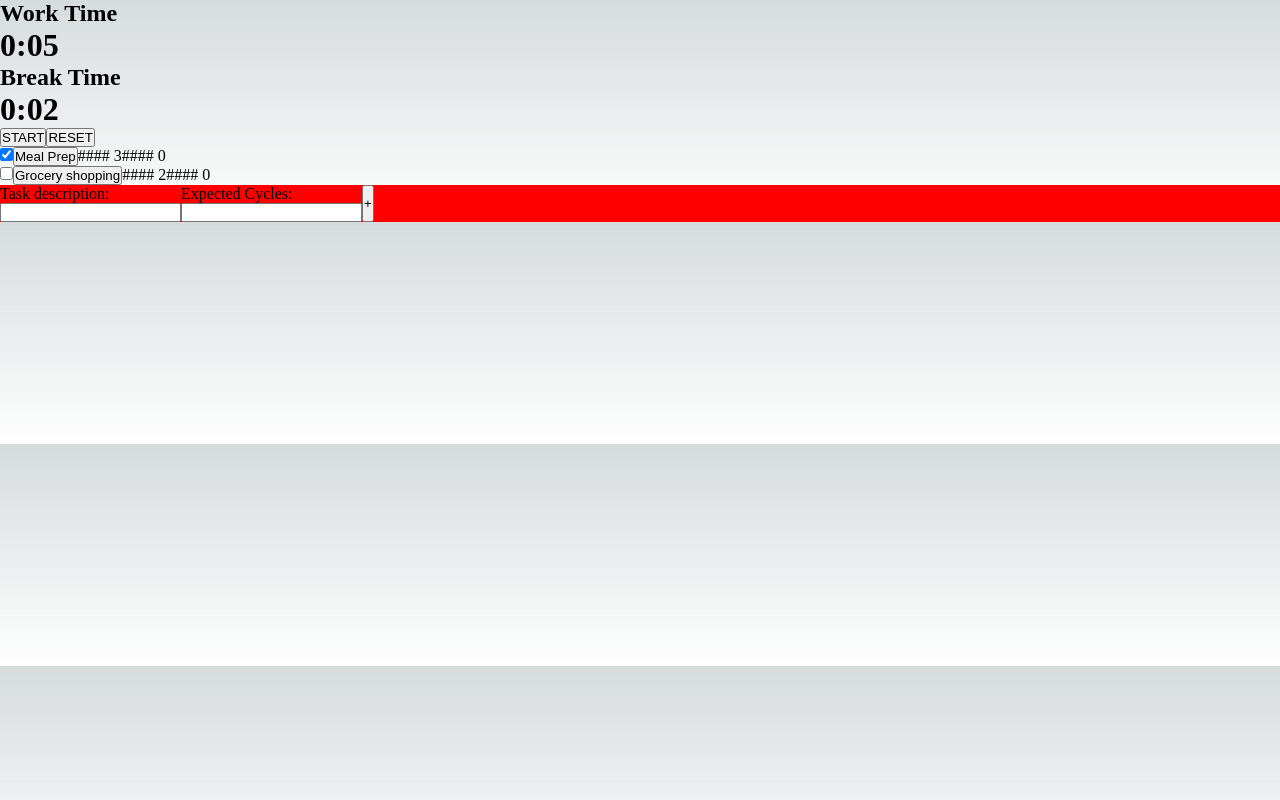
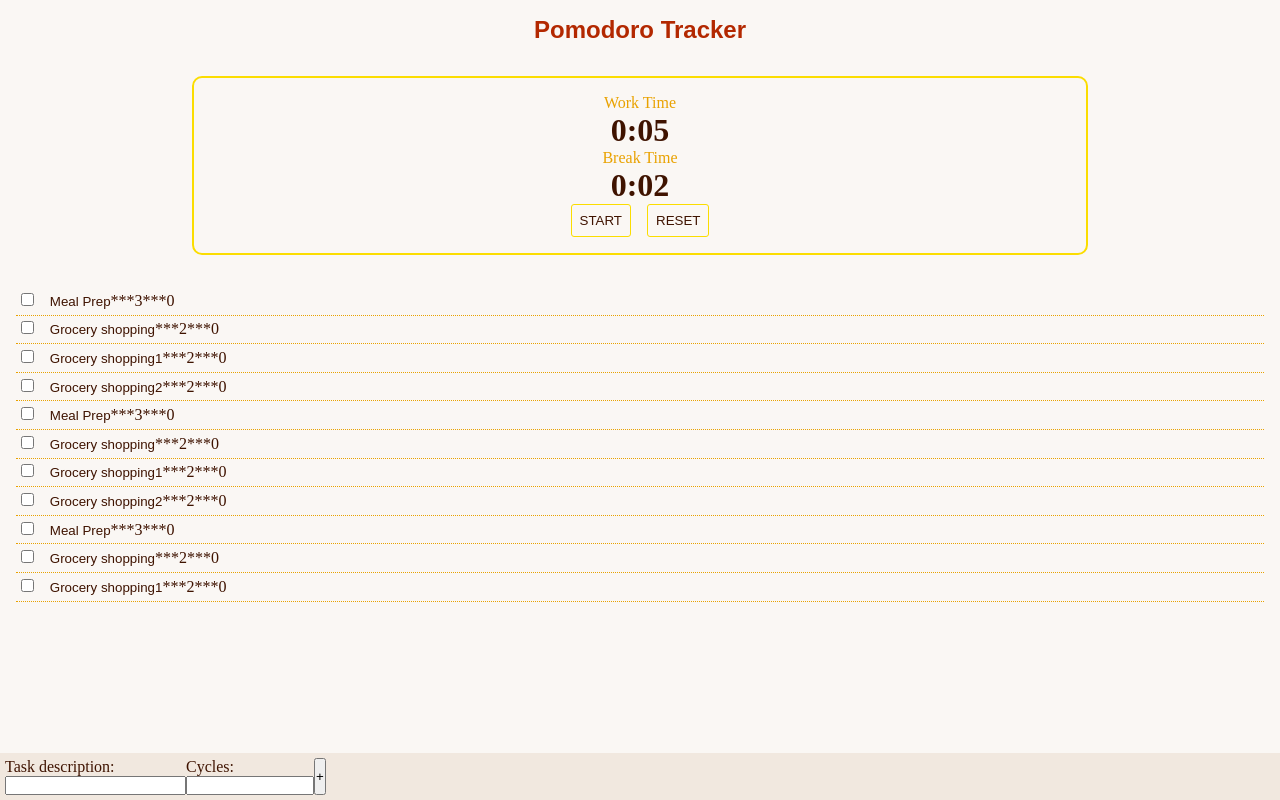
Before and after one commit to carocodingk/PomodoroTracker, a Next.js app: page / in a window 1280 px wide. Built offline with nearby package versions, Linux system fonts and the light colour scheme.

Commit message:
Added styling and layout set up

```diff
--- a/src/pages/index.js
+++ b/src/pages/index.js
@@ -3,8 +3,38 @@ import { useEffect, useState } from "react";
 // Initial values
 const workTime = 5;
 const breakTime = 2;
-const initialTasks = [{key: 0, taskName: 'Meal Prep', expectedCycles: 3, actualTime: 0, finished: true},
-                      {key: 1, taskName: 'Grocery shopping', expectedCycles: 2, actualTime: 0, finished: false} ];
+const initialTasks = [{key: 0, taskName: 'Meal Prep', expectedCycles: 3, actualTime: 0, finished: false},
+                      {key: 1, taskName: 'Grocery shopping', expectedCycles: 2, actualTime: 0, finished: false},
+                      {key: 2, taskName: 'Grocery shopping1', expectedCycles: 2, actualTime: 0, finished: false},
+                      {key: 3, taskName: 'Grocery shopping2', expectedCycles: 2, actualTime: 0, finished: false},
+                      {key: 0, taskName: 'Meal Prep', expectedCycles: 3, actualTime: 0, finished: false},
+                      {key: 1, taskName: 'Grocery shopping', expectedCycles: 2, actualTime: 0, finished: false},
+                      {key: 2, taskName: 'Grocery shopping1', expectedCycles: 2, actualTime: 0, finished: false},
+                      {key: 3, taskName: 'Grocery shopping2', expectedCycles: 2, actualTime: 0, finished: false} ,
+                      {key: 0, taskName: 'Meal Prep', expectedCycles: 3, actualTime: 0, finished: false},
+                      {key: 1, taskName: 'Grocery shopping', expectedCycles: 2, actualTime: 0, finished: false},
+                      {key: 2, taskName: 'Grocery shopping1', expectedCycles: 2, actualTime: 0, finished: false},
+                      {key: 3, taskName: 'Grocery shopping2', expectedCycles: 2, actualTime: 0, finished: false}  ,
+                      {key: 0, taskName: 'Meal Prep', expectedCycles: 3, actualTime: 0, finished: false},
+                      {key: 1, taskName: 'Grocery shopping', expectedCycles: 2, actualTime: 0, finished: false},
+                      {key: 2, taskName: 'Grocery shopping1', expectedCycles: 2, actualTime: 0, finished: false},
+                      {key: 3, taskName: 'Grocery shopping2', expectedCycles: 2, actualTime: 0, finished: false}  ,
+                      {key: 0, taskName: 'Meal Prep', expectedCycles: 3, actualTime: 0, finished: false},
+                      {key: 1, taskName: 'Grocery shopping', expectedCycles: 2, actualTime: 0, finished: false},
+                      {key: 2, taskName: 'Grocery shopping1', expectedCycles: 2, actualTime: 0, finished: false},
+                      {key: 3, taskName: 'Grocery shopping2', expectedCycles: 2, actualTime: 0, finished: false}  ,
+                      {key: 0, taskName: 'Meal Prep', expectedCycles: 3, actualTime: 0, finished: false},
+                      {key: 1, taskName: 'Grocery shopping', expectedCycles: 2, actualTime: 0, finished: false},
+                      {key: 2, taskName: 'Grocery shopping1', expectedCycles: 2, actualTime: 0, finished: false},
+                      {key: 3, taskName: 'Grocery shopping2', expectedCycles: 2, actualTime: 0, finished: false}  ,
+                      {key: 0, taskName: 'Meal Prep', expectedCycles: 3, actualTime: 0, finished: false},
+                      {key: 1, taskName: 'Grocery shopping', expectedCycles: 2, actualTime: 0, finished: false},
+                      {key: 2, taskName: 'Grocery shopping1', expectedCycles: 2, actualTime: 0, finished: false},
+                      {key: 3, taskName: 'Grocery shopping2', expectedCycles: 2, actualTime: 0, finished: false}  ,
+                      {key: 0, taskName: 'Meal Prep', expectedCycles: 3, actualTime: 0, finished: false},
+                      {key: 1, taskName: 'Grocery shopping', expectedCycles: 2, actualTime: 0, finished: false},
+                      {key: 2, taskName: 'Grocery shopping1', expectedCycles: 2, actualTime: 0, finished: false},
+                      {key: 3, taskName: 'Grocery shopping2', expectedCycles: 2, actualTime: 0, finished: false}      ];
 
 function PomodoroTimer({taskInProgress, setCycleComplete, checkedTask}){
   const [workTimer, setWorkTimer] = useState(workTime);
@@ -69,19 +99,33 @@ function PomodoroTimer({taskInProgress, setCycleComplete, checkedTask}){
   const minutesB = Math.floor(breakTimer / 60)
 
   return(
-    <div>
+    <div className="yellowBox">
       <div>
         <div>
-          <h2>Work Time</h2>
-          <h1>{minutesW}:{secondsW < 10? `0${secondsW}` : secondsW}</h1>
+          <p className="orange centerText">Work Time</p>
+          <p className="centerText brown font1">{minutesW}:{secondsW < 10? `0${secondsW}` : secondsW}</p>
         </div>
         <div>
-          <h2>Break Time</h2>
-          <h1>{minutesB}:{secondsB < 10? `0${secondsB}` : secondsB}</h1>
+          <p className="orange centerText">Break Time</p>
+          <p className="centerText brown font1">{minutesB}:{secondsB < 10? `0${secondsB}` : secondsB}</p>
         </div>
-        <div>
-          <input type="button" value={workTimerRun || breakTimerRun? 'PAUSE':'START'} onClick={() => startTimer(taskInProgress)} />
-          <input type="button" value='RESET' onClick={() => resetTimer()} />
+        <div className="centerMargin">
+        <div className="flexBox flexJustifyCenter">
+          <input className="lightBackground timerButton brown"
+            type="button"
+            value={workTimerRun || breakTimerRun? 'PAUSE':'START'}
+            onClick={() =>
+              startTimer(taskInProgress)
+            }
+          />
+          <input className="lightBackground timerButton brown"
+            type="button"
+            value='RESET'
+            onClick={() =>
+              resetTimer()
+            }
+          />
+        </div>
         </div>
       </div>
     </div>
@@ -89,7 +133,7 @@ function PomodoroTimer({taskInProgress, setCycleComplete, checkedTask}){
 }
 
 function TaskManager({taskInProgress, setTaskInProgress, cycleComplete, setCycleComplete, setCheckedTask}){
-  const [taskKeys, setTaskKey] = useState(2)
+  const [taskKeys, setTaskKey] = useState(4)
   const [taskList, setTaskList] = useState(initialTasks)
 
   const chooseTask = (task) => {
@@ -106,21 +150,27 @@ function TaskManager({taskInProgress, setTaskInProgress, cycleComplete, setCycle
 
   return(
     <div>
-      <ul>
+      <ul id="taskList">
         {taskList.map((task) => (
-          <li>
-            <input type="checkbox" checked={task.finished} />
-            <input type="button" value={task.taskName} onClick={()=>chooseTask(task)}/>
-            #### {task.expectedCycles}
-            #### {task.actualTime}
+          <li className="flexBox flexAlignCenter taskItem">
+            <input className="checkBox" type="checkbox" checked={task.finished} />
+            <input id="taskItem" className="lightBackground brown hoverItem"
+              type="button"
+              value={task.taskName}
+              onClick={()=>chooseTask(task)}
+            />
+            <p className="brown">***{task.expectedCycles}</p>
+            <p className="brown">***{task.actualTime}</p>
           </li>
         ))}
       </ul>
-      <NewTask
-        taskKeys={taskKeys}
-        setTaskKey={setTaskKey}
-        setTaskList={setTaskList}
-      />
+      <div id="bottom">
+        <NewTask
+          taskKeys={taskKeys}
+          setTaskKey={setTaskKey}
+          setTaskList={setTaskList}
+        />
+      </div>
       {cycleComplete &&
       <TaskCompletion
         taskInProgress={taskInProgress}
@@ -167,9 +217,19 @@ function TaskCompletion({taskInProgress, setTaskInProgress, taskList, setTaskLis
 
   return(
     <div>
-      <h2>{`Have you finished with task: ${taskInProgress.taskName}?`}</h2>
-      <input type="button" value="YES" onClick={()=>updateTaskInProgress(true)} />
-      <input type="button" value="NO" onClick={()=>updateTaskInProgress(false)}/>
+      <p className="brown">{`Have you finished with task: ${taskInProgress.taskName}?`}</p>
+      <input className="lightBackground brown"
+        type="button"
+        value="YES"
+        onClick={()=>
+          updateTaskInProgress(true)
+      }/>
+      <input className="lightBackground brown"
+        type="button"
+        value="NO"
+        onClick={()=>
+          updateTaskInProgress(false)
+      }/>
     </div>
   );
 }
@@ -220,8 +280,8 @@ function NewTask({taskKeys, setTaskKey, setTaskList}){
     <div className="flexBox flexRow">
       {/* Task description field */}
       <div className="flexBox flexColumn">
-        <label>Task description: </label>
-        <input type="text" onChange={
+        <label className="brown">Task description: </label>
+        <input id="newTaskInput" type="text" onChange={
           (e) =>
             setNewTask((prevState) => ({
               ...prevState,
@@ -233,8 +293,8 @@ function NewTask({taskKeys, setTaskKey, setTaskList}){
       </div>
       {/* Task expected cycles field */}
       <div className="flexBox flexColumn">
-        <label>Expected Cycles:</label>
-        <input type="text" onChange={
+        <label className="brown">Cycles:</label>
+        <input id="newCycleInput" type="text" onChange={
           (e) =>
             setNewTask((prevState) => ({
               ...prevState,
@@ -262,7 +322,8 @@ export default function Home() {
   const [checkedTask, setCheckedTask] = useState(false)    //state indicates if user notified if a task has been completed
 
   return (
-    <div>
+    <div id="main" className="lightBackground">
+      <p id="trackerTitle" className="centerText">Pomodoro Tracker</p>
       <PomodoroTimer
         taskInProgress={taskInProgress}
         setCycleComplete={setCycleComplete}
--- a/src/styles/styles.css
+++ b/src/styles/styles.css
@@ -1,6 +1,47 @@
+#main {
+    min-height: 100vh;
+}
+
+.lightBackground {
+    background-color: #FAF7F4;
+}
+
+#trackerTitle {
+    padding-top: 1rem;
+    color: #B32800;
+    font-size: 1.5rem;
+    font-weight: bold;
+    font-family: Papyrus, Fantasy;
+}
+
+.orange {
+    color: #E9A200;
+}
+
+.yellowBox {
+    border: 2px solid #FBDD00;
+    max-width: 70vw;
+    border-radius: 10px;
+    padding: 1rem;
+    margin: 2rem auto;
+}
+
+.font1 {
+    font-size: 2rem;
+    font-weight: bold;
+}
+
+.taskItem {
+    padding: 0.3rem;
+}
+
+.checkBox {
+    margin-right: 1rem;
+    accent-color: #E9A200;
+}
+
 .flexBox {
     display: flex;
-    background-color: red;
 }
 
 .flexColumn {
@@ -10,3 +51,63 @@
 .flexRow {
     flex-direction: row;
 }
+
+.flexJustifyCenter {
+    justify-content: center;
+}
+
+.flexAlignCenter{
+    align-items: baseline;
+    border-bottom: 1px dotted #E9A200;
+}
+
+.centerMargin {
+    margin: auto;
+}
+
+.centerText {
+    text-align: center;
+}
+
+.timerButton {
+    margin: 0 0.5rem;
+    padding: 0.5rem;
+    border: 1px solid #FBDD00;
+    border-radius: 3px;
+}
+
+.brown {
+    color: #3F1300;
+}
+
+#taskItem {
+    border: none;
+}
+
+.hoverItem:hover {
+    color: #E9A200;
+}
+
+#taskList {
+    max-height: 40vh;
+    max-width: 100vw;
+    overflow: scroll;
+    padding: 0 1rem;
+}
+
+#bottom {
+    position: absolute;
+    bottom: 0;
+    padding: 5px;
+    width: 100vw;
+    background-color: #f1e8df;
+}
+
+#newTaskInput {
+    max-width: 70vw;
+    overflow: auto;
+}
+
+#newCycleInput {
+    max-width: 10vw;
+}
```
